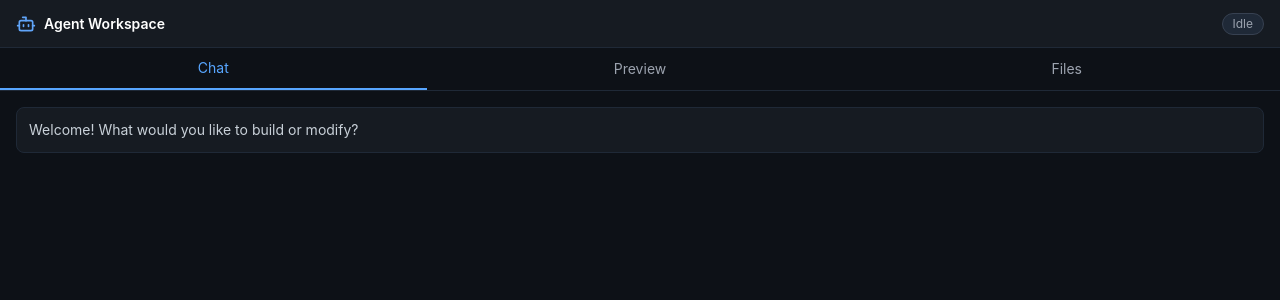
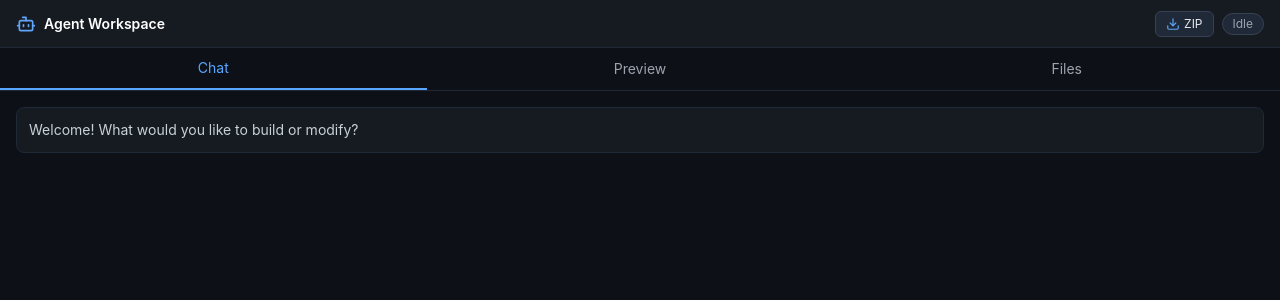
Before and after one commit to hrishi0897-lgtm/app-builder-agent, a Flask app: page / in a window 1280 px wide. Shown: the top 300 px of the page. Run offline with Flask 3, Linux system fonts and the light colour scheme; parts of the project's set-up code (start-up, migrations or seed data) failed here and were passed over; some libraries are stand-ins or nearby versions.

Commit message:
feat: add direct zip download for workspace and assets

```diff
--- a/app.py
+++ b/app.py
@@ -1,6 +1,8 @@
 import os
+import io
 import re
-from flask import Flask, render_template, request, jsonify, send_from_directory, Response
+import zipfile
+from flask import Flask, render_template, request, jsonify, send_from_directory, send_file, Response
 from agent_core import CodingAgent
 
 app = Flask(__name__)
@@ -54,7 +56,6 @@ def upload_asset():
 
     return jsonify({"status": "success", "slot": slot, "type": media_type, "path": f"assets/{slot}{ext}"})
 
-# 206 Partial Content range-streaming for lag-free video playback
 def send_partial_file(path):
     range_header = request.headers.get('Range', None)
     if not range_header:
@@ -113,6 +114,23 @@ def get_file_content():
     with open(safe_path, "r", encoding="utf-8", errors="ignore") as f:
         return jsonify({"content": f.read()})
 
+@app.route("/api/download-zip", methods=["GET"])
+def download_zip():
+    memory_file = io.BytesIO()
+    with zipfile.ZipFile(memory_file, 'w', zipfile.ZIP_DEFLATED) as zipf:
+        for root, _, files in os.walk(WORKSPACE_DIR):
+            for file in files:
+                full_path = os.path.join(root, file)
+                rel_path = os.path.relpath(full_path, WORKSPACE_DIR)
+                zipf.write(full_path, arcname=rel_path)
+    memory_file.seek(0)
+    return send_file(
+        memory_file,
+        mimetype="application/zip",
+        as_attachment=True,
+        download_name="project-workspace.zip"
+    )
+
 if __name__ == "__main__":
     port = int(os.environ.get("PORT", 5000))
     app.run(host="0.0.0.0", port=port)
--- a/templates/index.html
+++ b/templates/index.html
@@ -19,7 +19,13 @@
       <i data-lucide="bot" class="w-5 h-5 text-blue-400"></i>
       <span>Agent Workspace</span>
     </div>
-    <div id="statusBadge" class="text-xs px-2.5 py-0.5 rounded-full bg-gray-800 text-gray-400 border border-gray-700">Idle</div>
+    <div class="flex items-center space-x-2">
+      <a href="/api/download-zip" download="project-workspace.zip" class="flex items-center space-x-1 bg-gray-800 hover:bg-gray-700 text-gray-200 border border-gray-700 text-xs px-2.5 py-1 rounded-md">
+        <i data-lucide="download" class="w-3.5 h-3.5 text-blue-400"></i>
+        <span>ZIP</span>
+      </a>
+      <div id="statusBadge" class="text-xs px-2.5 py-0.5 rounded-full bg-gray-800 text-gray-400 border border-gray-700">Idle</div>
+    </div>
   </header>
 
   <nav class="flex border-b border-gray-800 bg-[#0d1117] text-sm text-gray-400 shrink-0">
@@ -71,9 +77,15 @@
     </section>
 
     <!-- Files View -->
-    <section id="view-files" class="flex-1 hidden p-4 overflow-y-auto h-full">
-      <h3 class="text-xs uppercase tracking-wider text-gray-400 font-semibold mb-2">Workspace Files</h3>
-      <ul id="filesList" class="space-y-1 text-sm font-mono"></ul>
+    <section id="view-files" class="flex-1 hidden p-4 overflow-y-auto h-full flex flex-col">
+      <div class="flex items-center justify-between mb-3 shrink-0">
+        <h3 class="text-xs uppercase tracking-wider text-gray-400 font-semibold">Workspace Files</h3>
+        <a href="/api/download-zip" download="project-workspace.zip" class="flex items-center space-x-1.5 bg-blue-600 hover:bg-blue-500 text-white text-xs font-semibold px-3 py-1.5 rounded-lg shadow-sm">
+          <i data-lucide="download-cloud" class="w-4 h-4"></i>
+          <span>Download All (.ZIP)</span>
+        </a>
+      </div>
+      <ul id="filesList" class="space-y-1 text-sm font-mono flex-1 overflow-y-auto"></ul>
     </section>
   </main>
 
@@ -105,10 +117,15 @@
       list.innerHTML = '';
       (data.files || []).forEach(f => {
         const li = document.createElement('li');
-        li.className = 'py-1 px-2 hover:bg-gray-800 rounded text-gray-300';
-        li.textContent = f;
+        li.className = 'py-1.5 px-2.5 hover:bg-gray-800 rounded text-gray-300 flex items-center space-x-2 bg-[#161b22]/50 border border-gray-800/80 mb-1';
+        const isAsset = f.startsWith('assets/');
+        li.innerHTML = `
+          <i data-lucide="${isAsset ? 'file-image' : 'file-code'}" class="w-4 h-4 text-blue-400 shrink-0"></i>
+          <span class="truncate">${f}</span>
+        `;
         list.appendChild(li);
       });
+      lucide.createIcons();
     }
 
     async function submitPrompt() {
@@ -187,7 +204,6 @@
       lucide.createIcons();
     }
 
-    // Fast in-browser image compression to avoid uploading 10MB mobile photos
     async function compressImageIfNeeded(file) {
       if (!file.type.startsWith('image/')) return file;
       return new Promise((resolve) => {
@@ -218,7 +234,6 @@
 
       setStatus(`Preparing ${slot}...`, 'bg-blue-900/60 text-blue-300 border-blue-600');
 
-      // Compress client-side if it's an image
       if (mediaType === 'photo') {
         file = await compressImageIfNeeded(file);
       }
```
